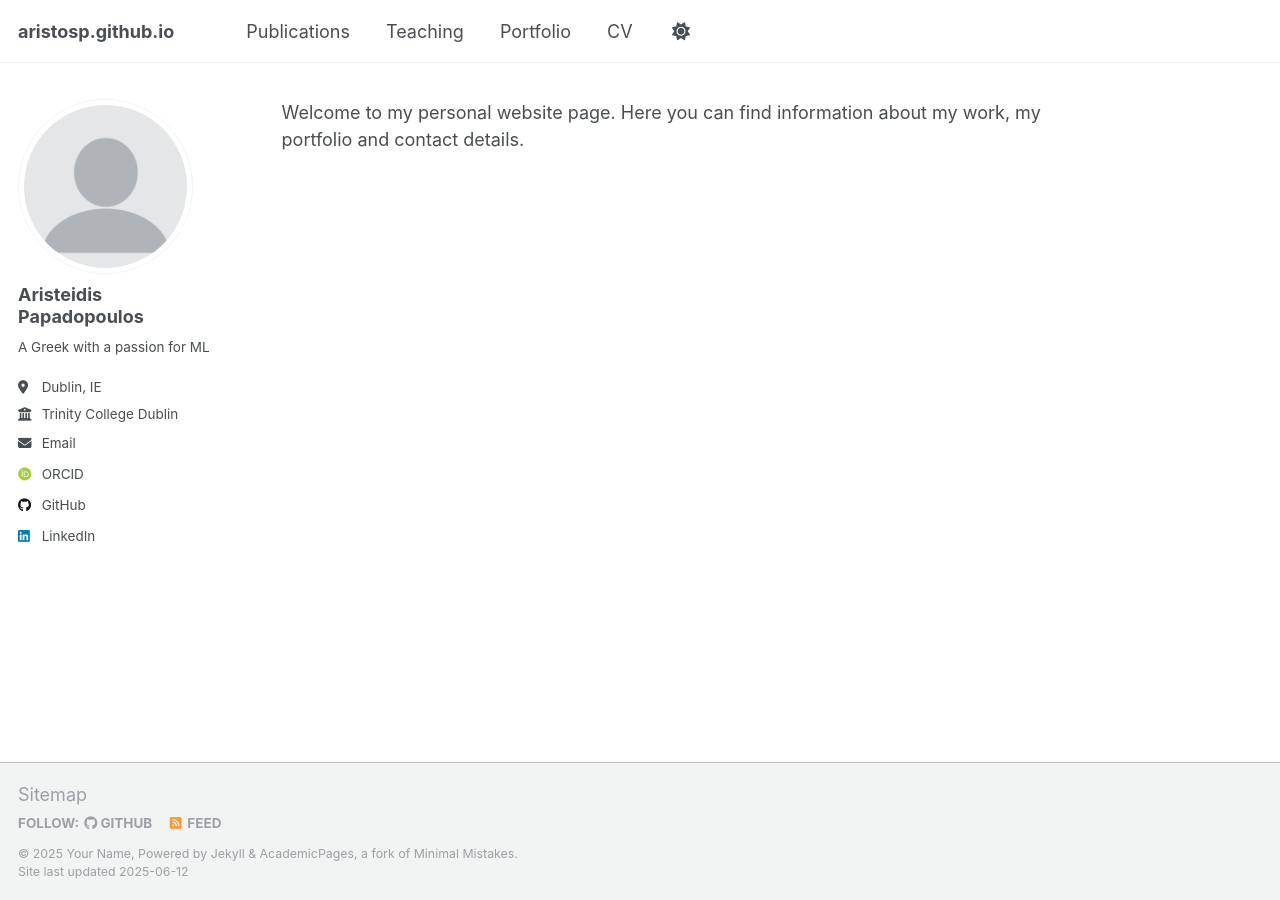
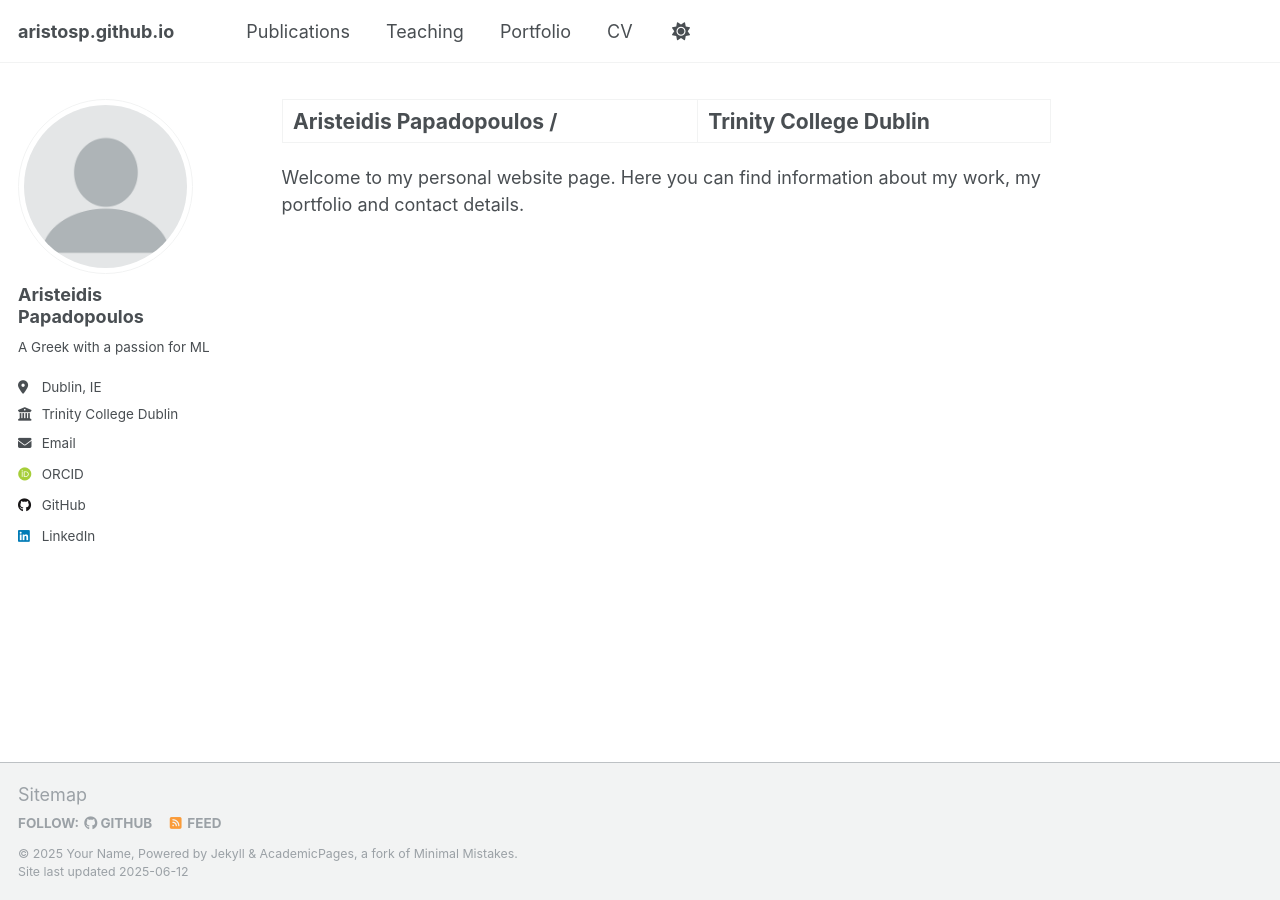
Before and after one commit to aristosp/aristosp.github.io, a Jekyll site: the page built from _pages/about.md, in a window 1280 px wide. Built offline with Jekyll 4.4.1, drawn with Linux system fonts in a browser that asks for light colours; some web fonts are replaced.

Commit message:
Update about.md

```diff
--- a/_pages/about.md
+++ b/_pages/about.md
@@ -1,6 +1,6 @@
 ---
 permalink: /
-title: "Aristeidis Papadopoulos \| Trinity College Dublin"
+title: "Aristeidis Papadopoulos /| Trinity College Dublin"
 author_profile: true
 redirect_from:
   - /about/
```
